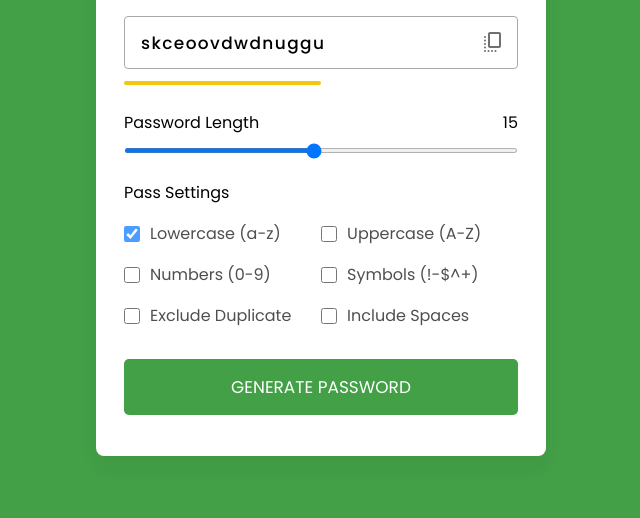
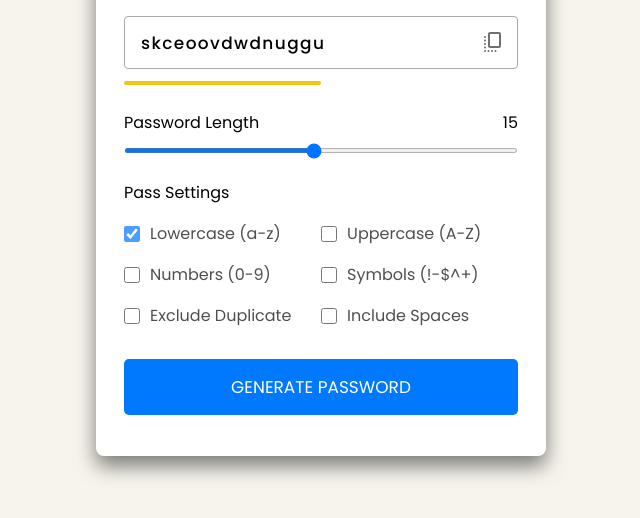
Before and after one commit to dhanubalde/Pass_generator, a plain HTML site: page index.html in a window 1280 px wide. Shown: the part 206-724 px from the top of the page, without its empty margins (319-959 px from the left). Drawn offline with nearby package versions, Linux system fonts and the light colour scheme.

Commit message:
Update style.css
update container

```diff
--- a/style.css
+++ b/style.css
@@ -12,14 +12,14 @@ body{
     align-items: center;
     justify-content: center;
     min-height: 100vh;
-    background: #43A047;
+    background: #F6F4EB;
 }
 
 .container{
     width: 450px;
     background: #fff;
     border-radius: 8px;
-    box-shadow: 0 10px 20px rgba(0, 0, 0, 0.05);
+    box-shadow: 0 10px 20px rgba(0, 0, 0, 0.5);
 }
 
 .container h2{
@@ -148,7 +148,7 @@ body{
     border: none;
     outline: none;
     cursor: pointer;
-    background: #43A047;
+    background: #0079FF;
     font-size: 1.06rem;
     padding: 0.94rem 0;
     border-radius: 5px;
```
